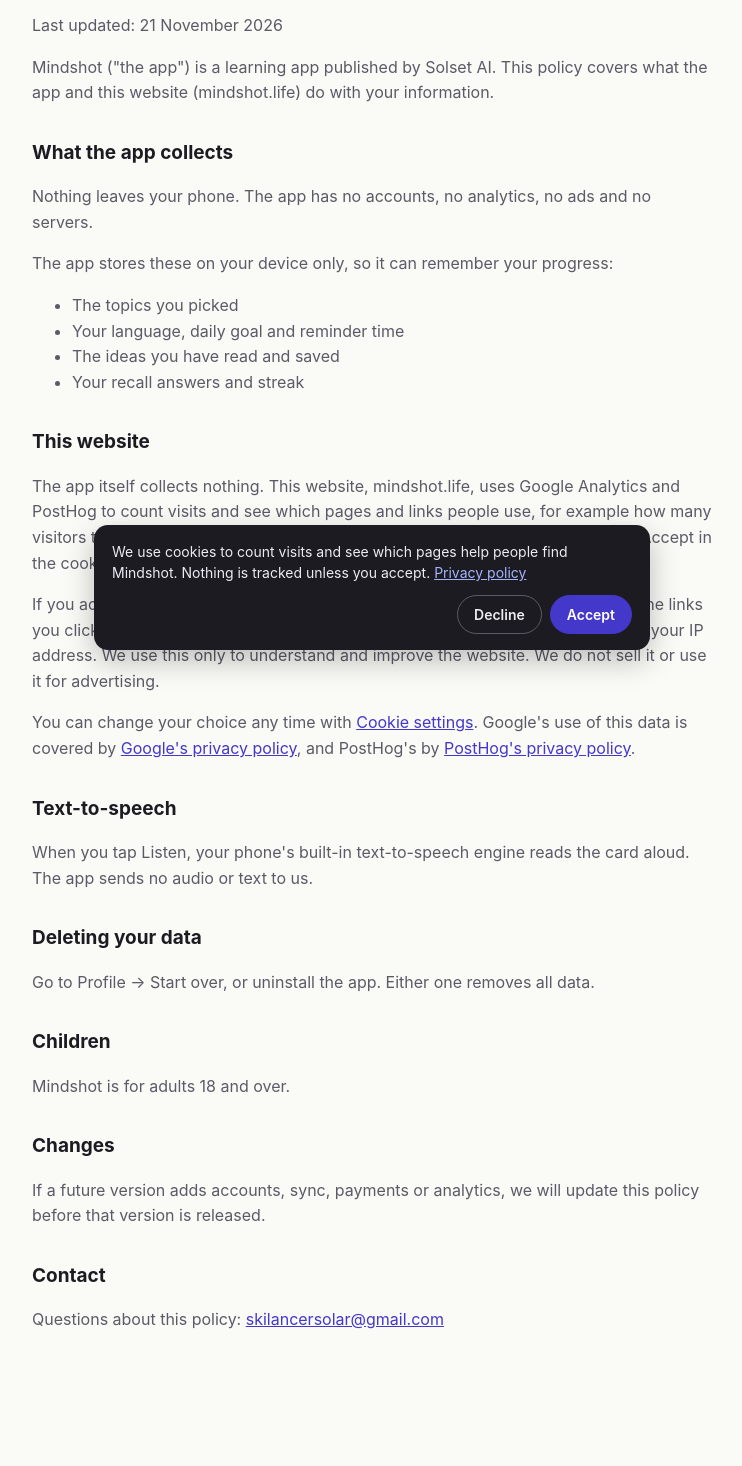
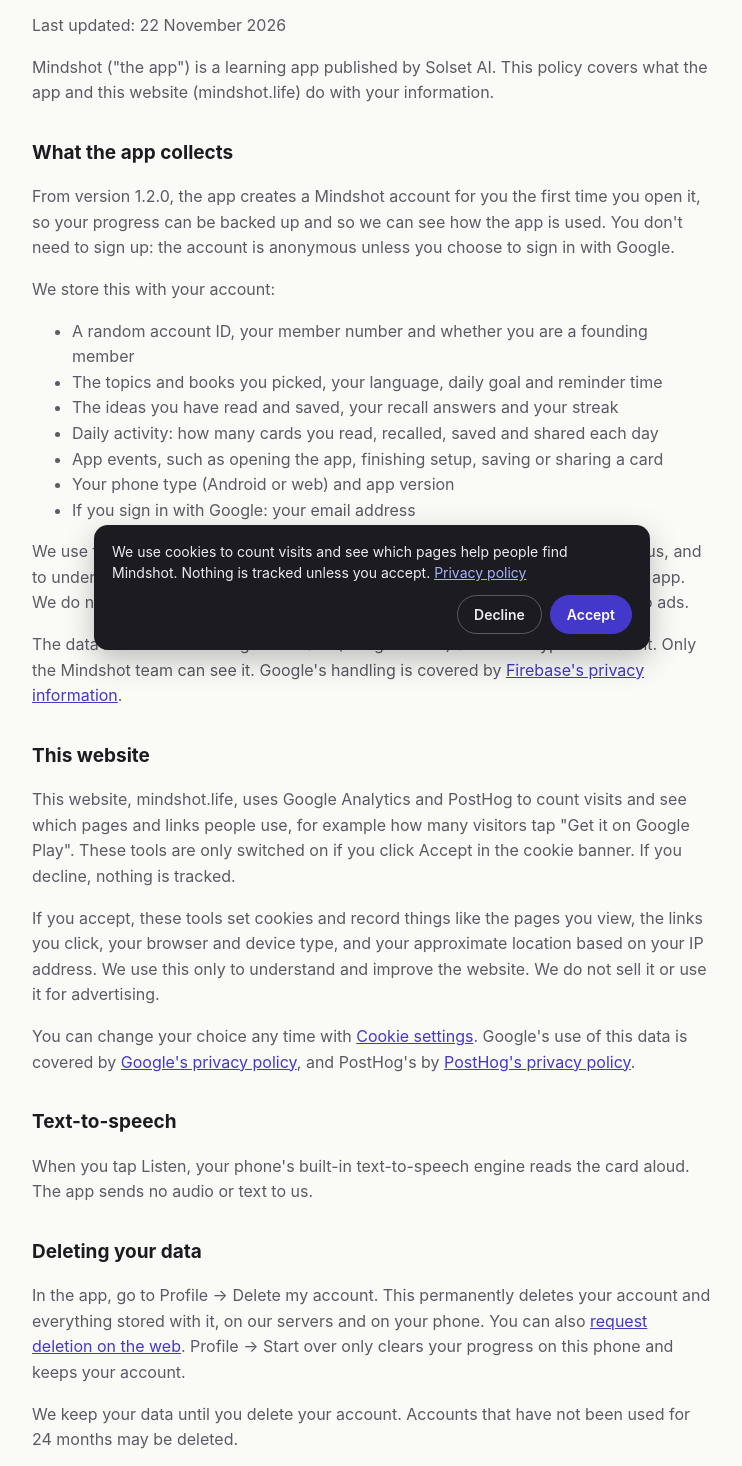
Before and after one commit to neeraj-skilancer/mindshot-site, a plain HTML site: page privacy/index.html in a window 1280 px wide. Shown: the part 134-1600 px from the top of the page, without its empty margins (268-1010 px from the left). Before the commit the page ends 1547 px from the top, so only its background shows below. Drawn offline with Linux system fonts and the light colour scheme.

Commit message:
Describe accounts and sync in the privacy policy; add the delete-account page
Co-Authored-By: Claude Opus 5.5 <noreply@anthropic.com>

```diff
--- a/privacy/index.html
+++ b/privacy/index.html
@@ -5,28 +5,34 @@ body{margin:0;background:var(--bg);color:var(--ink);font:16px/1.6 -apple-system,
 main{max-width:680px;margin:0 auto;padding:40px 16px 64px}h1{font-size:28px;line-height:1.25;margin:0 0 8px}
 h2{font-size:19px;margin:32px 0 6px}p,li{color:var(--sub)}a{color:var(--acc)}header{display:flex;align-items:center;gap:10px;margin-bottom:28px;font-weight:700}
 .logo{width:28px;height:28px;border-radius:8px;background:#4338CA;display:grid;place-items:center}</style><script src="/analytics.js" defer></script></head><body><main><header><a href="../" style="display:flex;align-items:center;gap:10px;color:inherit;text-decoration:none"><img src="../brand/assets/mindshot-mark-tile.svg" width="28" height="28" alt="">Mindshot</a></header><h1>Mindshot privacy policy</h1>
-<p>Last updated: 21 November 2026</p>
+<p>Last updated: 22 November 2026</p>
 <p>Mindshot ("the app") is a learning app published by Solset AI. This policy covers what the app and this website (mindshot.life) do with your information.</p>
 <h2>What the app collects</h2>
-<p>Nothing leaves your phone. The app has no accounts, no analytics, no ads and no servers.</p>
-<p>The app stores these on your device only, so it can remember your progress:</p>
+<p>From version 1.2.0, the app creates a Mindshot account for you the first time you open it, so your progress can be backed up and so we can see how the app is used. You don't need to sign up: the account is anonymous unless you choose to sign in with Google.</p>
+<p>We store this with your account:</p>
 <ul>
-<li>The topics you picked</li>
-<li>Your language, daily goal and reminder time</li>
-<li>The ideas you have read and saved</li>
-<li>Your recall answers and streak</li>
+<li>A random account ID, your member number and whether you are a founding member</li>
+<li>The topics and books you picked, your language, daily goal and reminder time</li>
+<li>The ideas you have read and saved, your recall answers and your streak</li>
+<li>Daily activity: how many cards you read, recalled, saved and shared each day</li>
+<li>App events, such as opening the app, finishing setup, saving or sharing a card</li>
+<li>Your phone type (Android or web) and app version</li>
+<li>If you sign in with Google: your email address</li>
 </ul>
+<p>We use this to back up and restore your progress, to show founding-member status, and to understand which topics and features help people learn so we can improve the app. We do not sell it, share it with advertisers, or use it for advertising. The app has no ads.</p>
+<p>The data is stored with Google Firebase (Google Cloud) and is encrypted in transit. Only the Mindshot team can see it. Google's handling is covered by <a href="https://firebase.google.com/support/privacy">Firebase's privacy information</a>.</p>
 <h2>This website</h2>
-<p>The app itself collects nothing. This website, mindshot.life, uses Google Analytics and PostHog to count visits and see which pages and links people use, for example how many visitors tap "Get it on Google Play". These tools are only switched on if you click Accept in the cookie banner. If you decline, nothing is tracked.</p>
+<p>This website, mindshot.life, uses Google Analytics and PostHog to count visits and see which pages and links people use, for example how many visitors tap "Get it on Google Play". These tools are only switched on if you click Accept in the cookie banner. If you decline, nothing is tracked.</p>
 <p>If you accept, these tools set cookies and record things like the pages you view, the links you click, your browser and device type, and your approximate location based on your IP address. We use this only to understand and improve the website. We do not sell it or use it for advertising.</p>
 <p>You can change your choice any time with <a href="#" data-ms-consent-open>Cookie settings</a>. Google's use of this data is covered by <a href="https://policies.google.com/privacy">Google's privacy policy</a>, and PostHog's by <a href="https://posthog.com/privacy">PostHog's privacy policy</a>.</p>
 <h2>Text-to-speech</h2>
 <p>When you tap Listen, your phone's built-in text-to-speech engine reads the card aloud. The app sends no audio or text to us.</p>
 <h2>Deleting your data</h2>
-<p>Go to Profile → Start over, or uninstall the app. Either one removes all data.</p>
+<p>In the app, go to Profile → Delete my account. This permanently deletes your account and everything stored with it, on our servers and on your phone. You can also <a href="../delete-account/">request deletion on the web</a>. Profile → Start over only clears your progress on this phone and keeps your account.</p>
+<p>We keep your data until you delete your account. Accounts that have not been used for 24 months may be deleted.</p>
 <h2>Children</h2>
 <p>Mindshot is for adults 18 and over.</p>
 <h2>Changes</h2>
-<p>If a future version adds accounts, sync, payments or analytics, we will update this policy before that version is released.</p>
+<p>If a future version adds payments or ads, we will update this policy before that version is released.</p>
 <h2>Contact</h2>
 <p>Questions about this policy: <a href="mailto:skilancersolar@gmail.com">skilancersolar@gmail.com</a></p></main></body></html>
--- a/sitemap.xml
+++ b/sitemap.xml
@@ -2,5 +2,6 @@
 <urlset xmlns="http://www.sitemaps.org/schemas/sitemap/0.9">
   <url><loc>https://mindshot.life/</loc></url>
   <url><loc>https://mindshot.life/privacy/</loc></url>
+  <url><loc>https://mindshot.life/delete-account/</loc></url>
   <url><loc>https://mindshot.life/brand/</loc></url>
 </urlset>
```
Also changed, not shown: delete-account/index.html (added, +26 -0 lines), index.html (+1 -1 lines).
